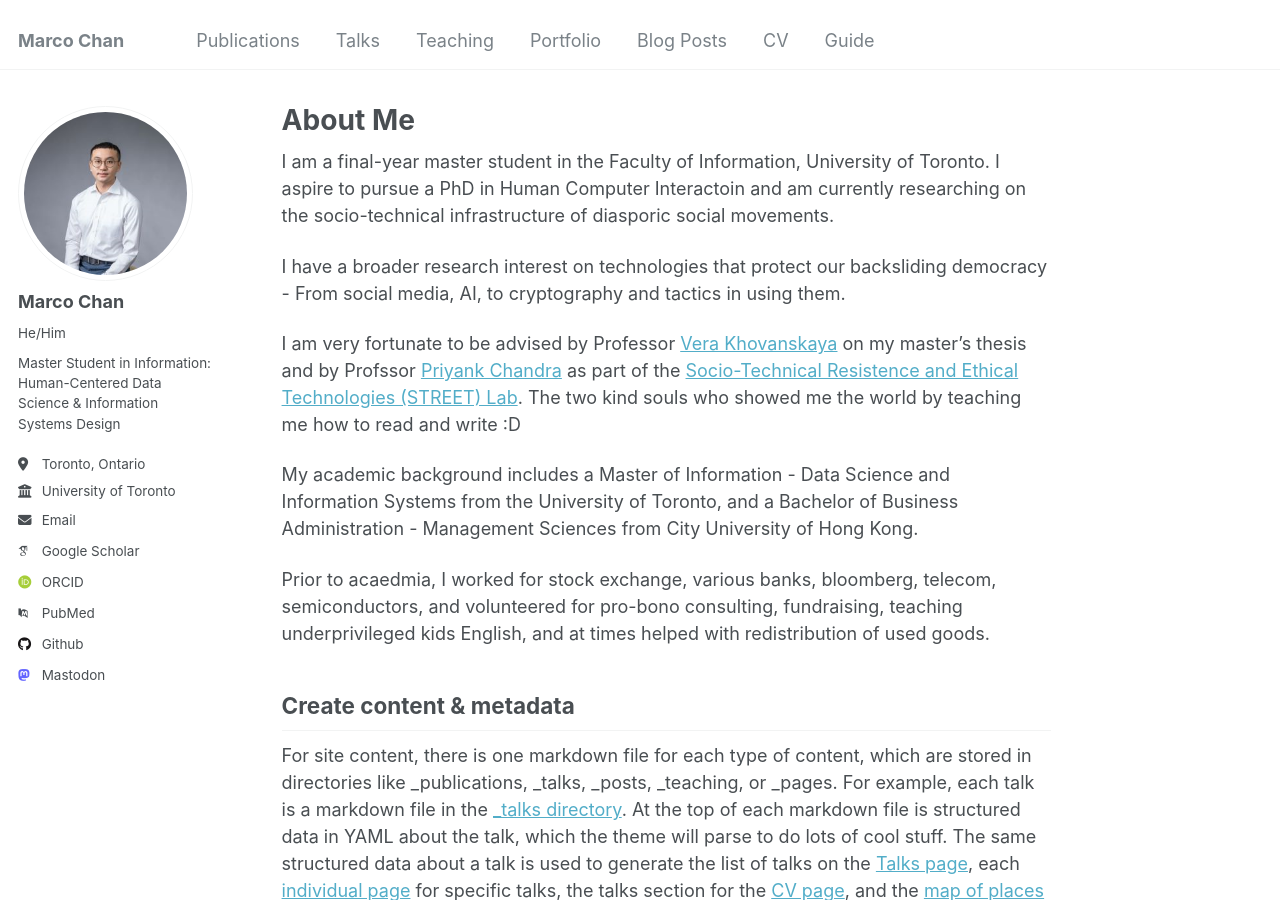
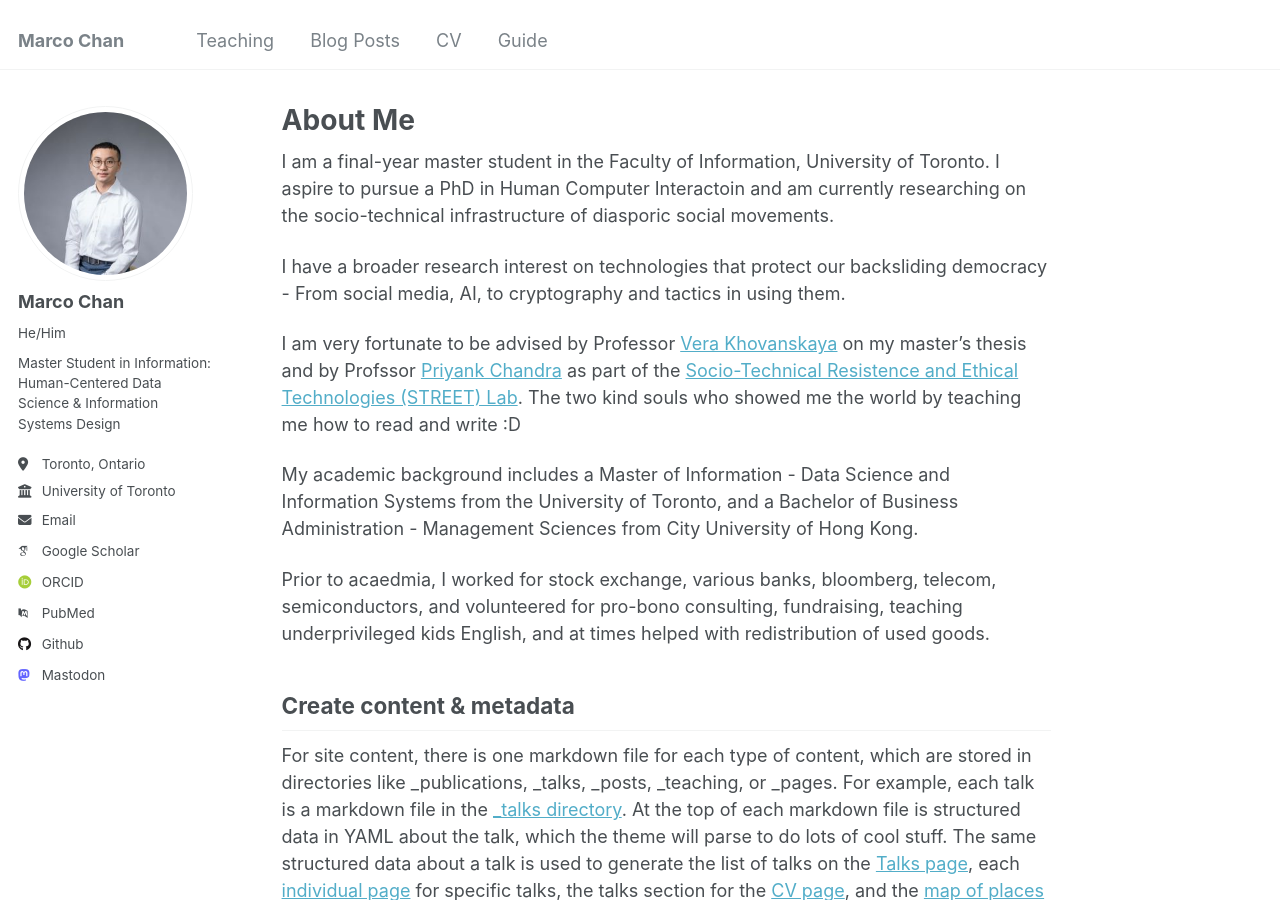
Before and after one commit to Marco-ProspectivePhD/home, a Jekyll site: the page built from _pages/about.md, in a window 1280 px wide and 900 px high. Built offline with Jekyll 4.4.1, drawn with Linux system fonts in a browser that asks for light colours; some web fonts are replaced.

Commit message:
Update navigation.yml

```diff
--- a/_data/navigation.yml
+++ b/_data/navigation.yml
@@ -5,17 +5,8 @@
 # prevent it from being included in the site.
 
 main:
-  - title: "Publications"
-    url: /publications/
-
-  - title: "Talks"
-    url: /talks/
-
   - title: "Teaching"
     url: /teaching/
-
-  - title: "Portfolio"
-    url: /portfolio/
 
   - title: "Blog Posts"
     url: /year-archive/
```
